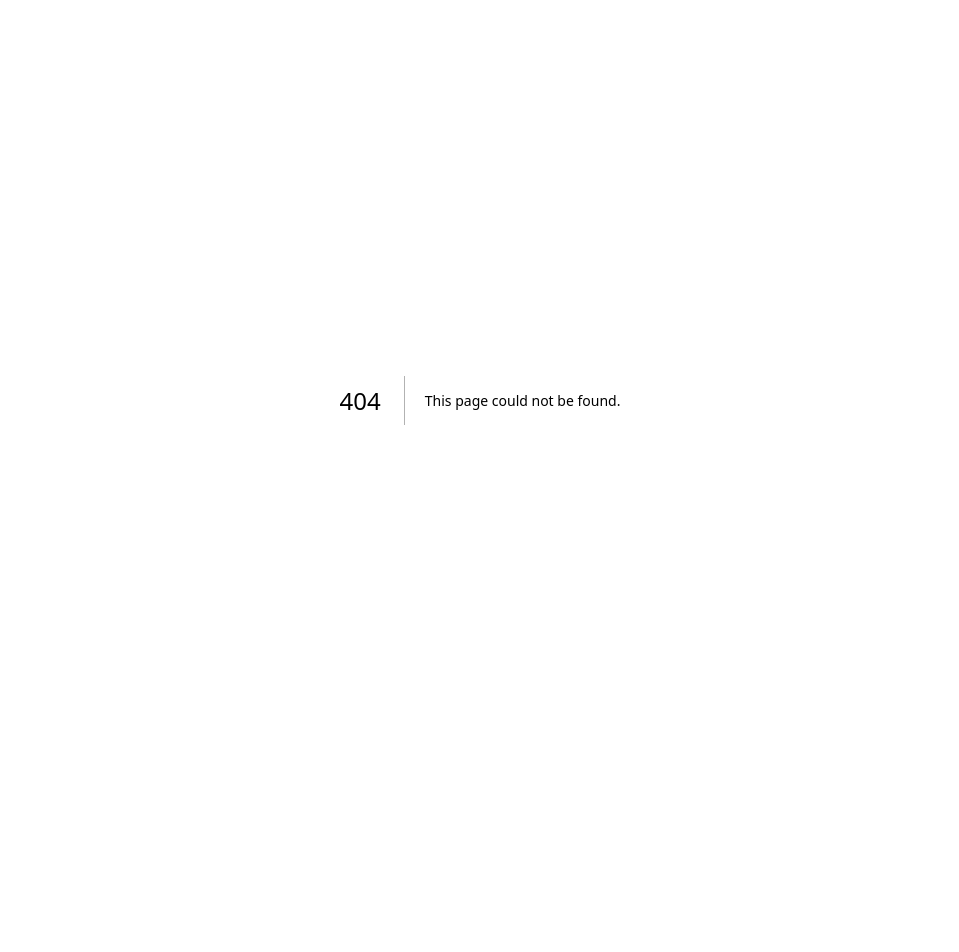
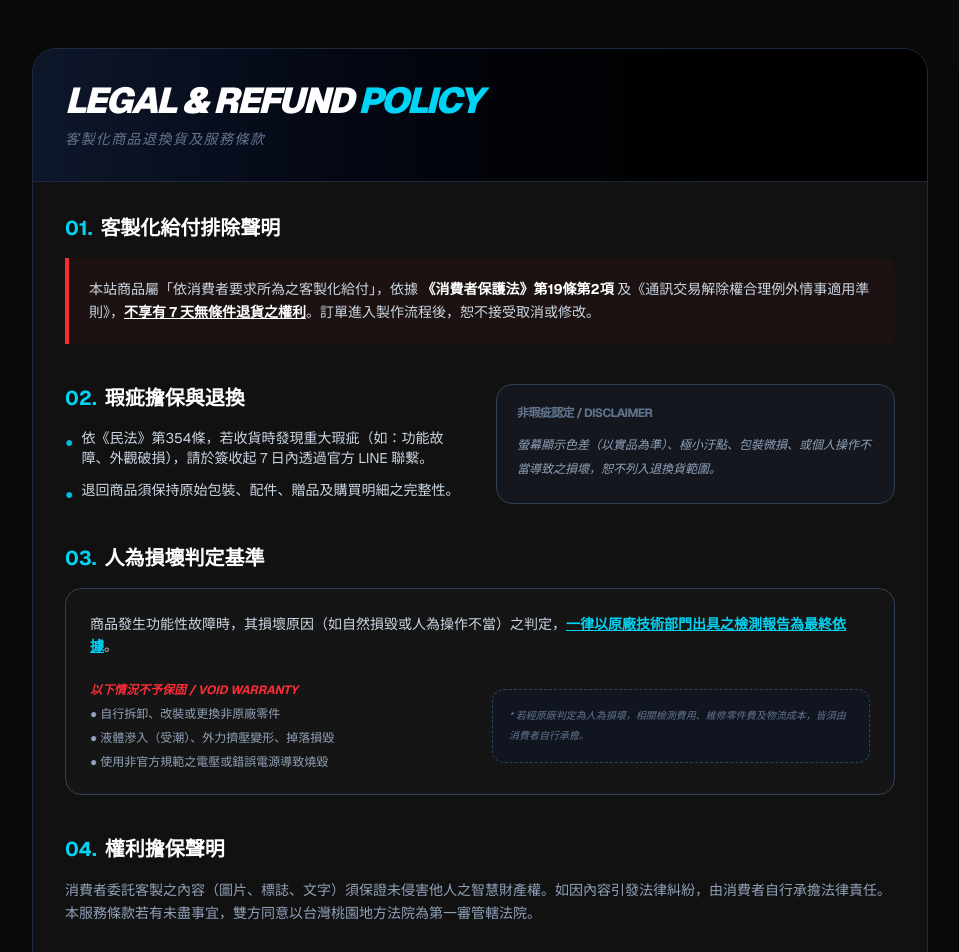
Before and after one commit to Stock-0629/ai-pc-master, a Next.js app: page /refund in a window 1280 px wide. Before the commit this address had no page. Shown: the top 952 px of the page, without its empty margins (160-1119 px from the left). Before the commit the page ends 800 px from the top, so only its background shows below. Built offline with nearby package versions, Linux system fonts and the light colour scheme.

Commit message:
feat: add refund policy page

```diff
--- /dev/null
+++ b/app/refund/page.tsx
@@ -0,0 +1,109 @@
+'use client';
+
+import Link from 'next/link';
+
+export default function RefundPolicyPage() {
+  return (
+    <main className="min-h-screen bg-[#0a0a0a] text-slate-300 py-12 px-4 sm:px-6 lg:px-8 font-sans">
+      <div className="max-w-4xl mx-auto bg-[#111] shadow-2xl rounded-3xl overflow-hidden border border-slate-800">
+
+        {/* Header Section */}
+        <div className="p-8 border-b border-slate-800 bg-gradient-to-r from-slate-900 to-black">
+          <h1 className="text-4xl font-black italic tracking-tighter text-white uppercase">
+            Legal & Refund <span className="text-cyan-400">Policy</span>
+          </h1>
+          <p className="mt-2 text-slate-500 text-sm italic tracking-widest">客製化商品退換貨及服務條款</p>
+        </div>
+
+        <div className="p-8 space-y-10">
+
+          {/* 1. 消保法聲明 */}
+          <section>
+            <h2 className="text-xl font-bold text-white mb-4 flex items-center gap-2">
+              <span className="text-cyan-400">01.</span> 客製化給付排除聲明
+            </h2>
+            <div className="bg-red-500/5 border-l-4 border-red-500 p-5 rounded-r-lg">
+              <p className="text-sm leading-relaxed">
+                本站商品屬「依消費者要求所為之客製化給付」，依據 <span className="text-white font-bold">《消費者保護法》第19條第2項</span> 及《通訊交易解除權合理例外情事適用準則》，<span className="text-white font-bold underline">不享有 7 天無條件退貨之權利</span>。訂單進入製作流程後，恕不接受取消或修改。
+              </p>
+            </div>
+          </section>
+
+          {/* 2. 瑕疵認定 */}
+          <section className="grid md:grid-cols-2 gap-8">
+            <div>
+              <h2 className="text-xl font-bold text-white mb-4 flex items-center gap-2">
+                <span className="text-cyan-400">02.</span> 瑕疵擔保與退換
+              </h2>
+              <ul className="text-sm space-y-3">
+                <li className="flex items-start gap-2">
+                  <span className="text-cyan-500 mt-1">●</span>
+                  <span>依《民法》第354條，若收貨時發現重大瑕疵（如：功能故障、外觀破損），請於簽收起 7 日內透過官方 LINE 聯繫。</span>
+                </li>
+                <li className="flex items-start gap-2">
+                  <span className="text-cyan-500 mt-1">●</span>
+                  <span>退回商品須保持原始包裝、配件、贈品及購買明細之完整性。</span>
+                </li>
+              </ul>
+            </div>
+            <div className="bg-slate-800/30 p-5 rounded-2xl border border-slate-700">
+              <h3 className="text-xs font-bold text-slate-500 mb-3 uppercase tracking-tighter">非瑕疵認定 / Disclaimer</h3>
+              <p className="text-xs text-slate-400 leading-6 italic">
+                螢幕顯示色差（以實品為準）、極小汙點、包裝微損、或個人操作不當導致之損壞，恕不列入退換貨範圍。
+              </p>
+            </div>
+          </section>
+
+          {/* 3. 人為損壞判定 (關鍵新增) */}
+          <section>
+            <h2 className="text-xl font-bold text-white mb-4 flex items-center gap-2">
+              <span className="text-cyan-400">03.</span> 人為損壞判定基準
+            </h2>
+            <div className="border border-slate-700 bg-[#151515] p-6 rounded-2xl">
+              <p className="text-sm text-slate-300 leading-relaxed mb-6">
+                商品發生功能性故障時，其損壞原因（如自然損毀或人為操作不當）之判定，
+                <span className="text-cyan-400 font-bold underline">一律以原廠技術部門出具之檢測報告為最終依據</span>。
+              </p>
+
+              <div className="grid grid-cols-1 sm:grid-cols-2 gap-6 text-xs">
+                <div className="space-y-2">
+                  <p className="text-red-500 font-bold uppercase italic">以下情況不予保固 / Void Warranty</p>
+                  <p className="text-slate-400">● 自行拆卸、改裝或更換非原廠零件</p>
+                  <p className="text-slate-400">● 液體滲入（受潮）、外力擠壓變形、掉落損毀</p>
+                  <p className="text-slate-400">● 使用非官方規範之電壓或錯誤電源導致燒毀</p>
+                </div>
+                <div className="bg-slate-900/50 p-4 rounded-xl border border-dashed border-slate-700 self-center">
+                  <p className="text-slate-500 italic leading-5 text-[10px]">
+                    * 若經原廠判定為人為損壞，相關檢測費用、維修零件費及物流成本，皆須由消費者自行承擔。
+                  </p>
+                </div>
+              </div>
+            </div>
+          </section>
+
+          {/* 4. 智財權擔保 */}
+          <section>
+            <h2 className="text-xl font-bold text-white mb-4 flex items-center gap-2">
+              <span className="text-cyan-400">04.</span> 權利擔保聲明
+            </h2>
+            <p className="text-sm text-slate-400 leading-relaxed">
+              消費者委託客製之內容（圖片、標誌、文字）須保證未侵害他人之智慧財產權。如因內容引發法律糾紛，由消費者自行承擔法律責任。本服務條款若有未盡事宜，雙方同意以台灣桃園地方法院為第一審管轄法院。
+            </p>
+          </section>
+
+          {/* LINE Support Button */}
+          <div className="mt-12 text-center py-10 border-t border-slate-800">
+            <p className="text-slate-500 mb-6 text-sm italic">如有退換貨需求，請先準備好「開箱影片」並聯繫客服：</p>
+            <Link
+              href="https://lin.ee"
+              target="_blank"
+              className="inline-flex items-center gap-3 bg-[#06C755] text-white font-black py-4 px-10 rounded-xl hover:scale-105 transition-all shadow-[0_0_30px_rgba(6,199,85,0.2)]"
+            >
+              <span className="text-lg">聯繫官方 LINE 客服</span>
+            </Link>
+          </div>
+        </div>
+      </div>
+    </main>
+  );
+}
```
